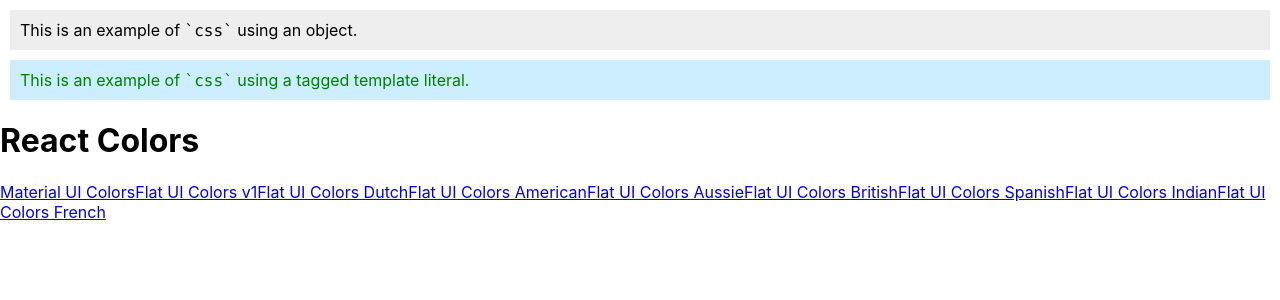
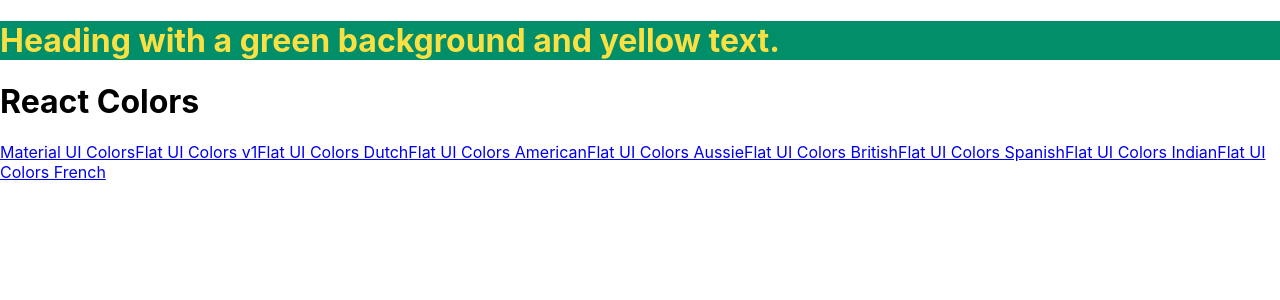
Before and after one commit to ehsansh/react-bootcamp, a React (Create React App) app: page / in a window 1280 px wide. Shown: the top 300 px of the page. Built offline with nearby package versions, Linux system fonts and the light colour scheme.

Commit message:
test styled components

```diff
--- a/src/MiniPalette.js
+++ b/src/MiniPalette.js
@@ -1,29 +1,16 @@
-/** @jsxImportSource @emotion/react */
-import { css } from '@emotion/react';
+import styled from '@emotion/styled';
+
+const Heading = styled('h1')`
+    background-color: ${props => props.bg};
+    color: ${props => props.fg};
+`;
 
 function App() {
     return (
         <div>
-            <div
-                css={css({
-                    margin: 10,
-                    padding: 10,
-                    backgroundColor: '#eee',
-                })}
-            >
-                This is an example of <code>`css`</code> using an object.
-            </div>
-            <div
-                css={css`
-                    margin: 10px;
-                    padding: 10px;
-                    background-color: #cef;
-                    color: green;
-                `}
-            >
-                This is an example of <code>`css`</code> using a tagged template
-                literal.
-            </div>
+            <Heading bg='#008f68' fg='#fae042'>
+                Heading with a green background and yellow text.
+            </Heading>
         </div>
     );
 }
```
